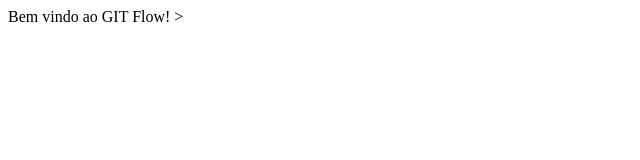
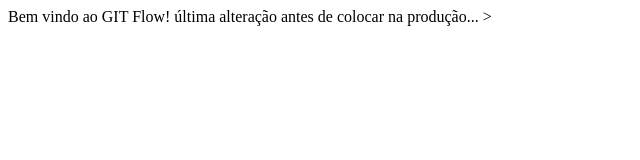
Before and after one commit to mkmoura/gitflow, a plain HTML site: page index.html in a window 1280 px wide. Shown: the whole page, without its empty margins (0-640 px from the left). Drawn offline with Linux system fonts and the light colour scheme.

Commit message:
última alteração para a liberação da release v2.0

```diff
--- a/index.html
+++ b/index.html
@@ -5,5 +5,6 @@
 </head>
 <body>
 Bem vindo ao GIT Flow!
+última alteração antes de colocar na produção...
 </body>
 </html>>
```
